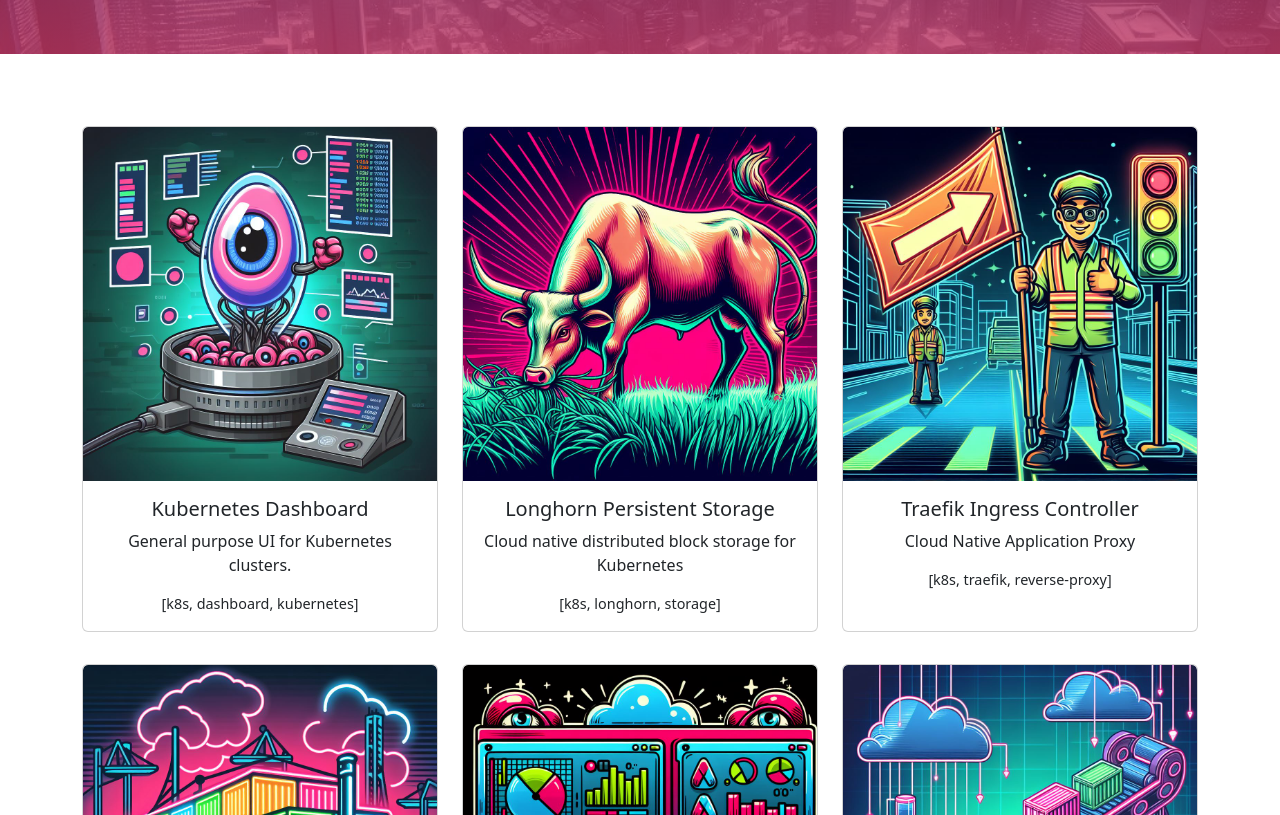
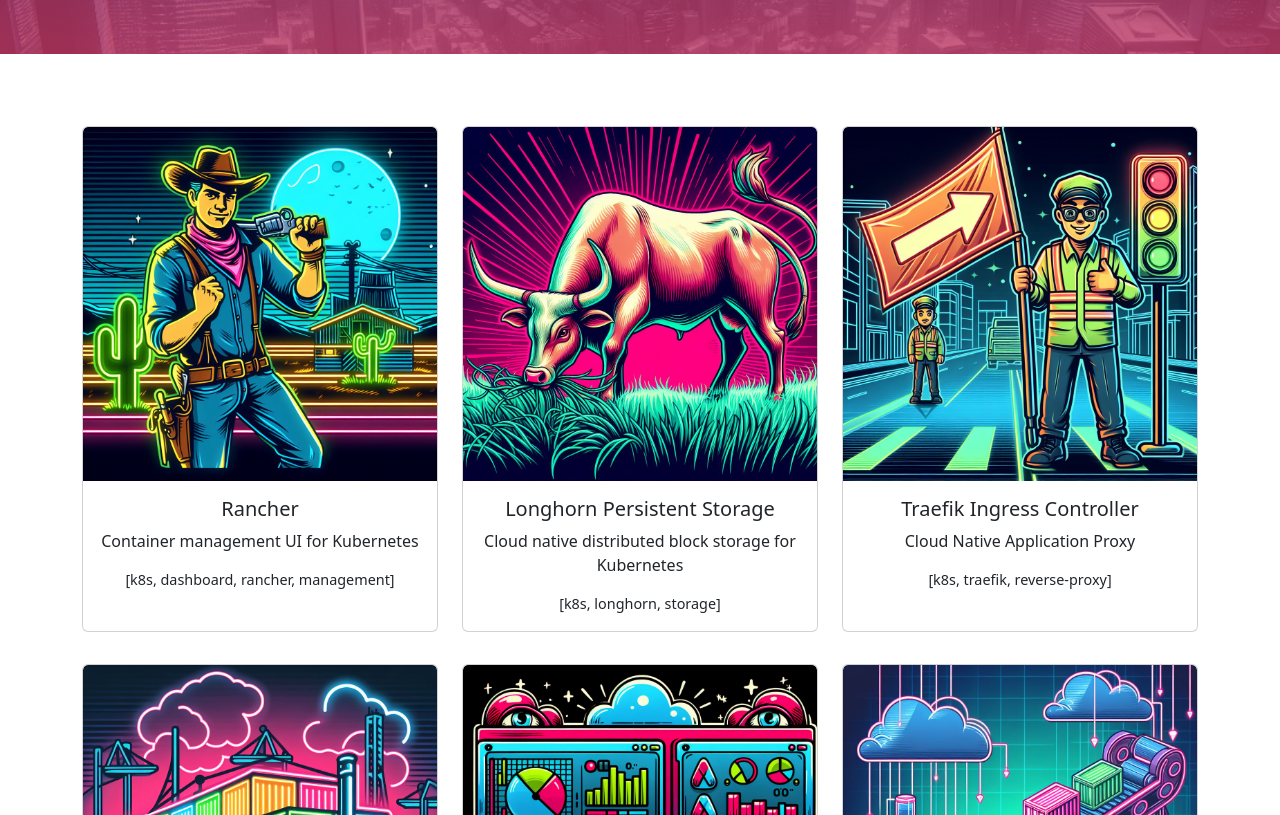
Before and after one commit to oglimmer/homepage-k8s, a Nuxt app: page / in a window 1280 px wide. Shown: the part 540-1355 px from the top of the page. Built offline with nearby package versions, Linux system fonts and the light colour scheme.

Commit message:
Add rancher

```diff
--- a/app.vue
+++ b/app.vue
@@ -35,14 +35,14 @@
 
 const data = [
     {
-        imageSrc: "./images/k8s.jpeg",
-        title: "Kubernetes Dashboard",
-        text: "General purpose UI for Kubernetes clusters.",
+        imageSrc: "./images/rancher.jpeg",
+        title: "Rancher",
+        text: "Container management UI for Kubernetes",
         linkData: [
-            ["https://k8s.oglimmer.com/", "Dashboard"],
-            ["https://github.com/kubernetes/dashboard", "Home page"],
+            ["https://minilinux.oglimmer.com/", "Dashboard"],
+            ["https://ranchermanager.docs.rancher.com/", "Documentation"],
         ],
-        techList: "[k8s, dashboard, kubernetes]",
+        techList: "[k8s, dashboard, rancher, management]",
     },
     {
         imageSrc: "./images/longhorn.jpeg",
```
Also changed, not shown: public/images/rancher.jpeg (added).
